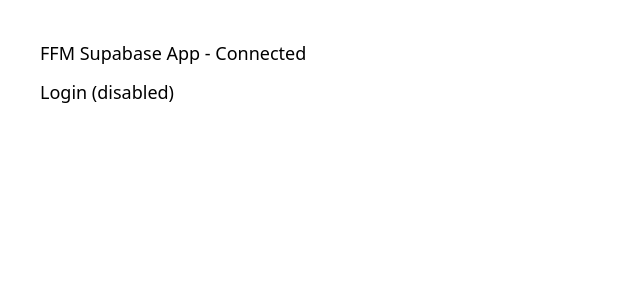
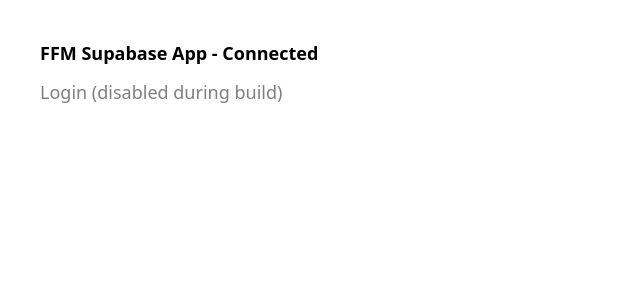
Before and after one commit to Srohrer03/ffm-supabase-app, a React (Vite) app: page / in a window 1280 px wide. Shown: the top 300 px of the page, without its empty margins (0-640 px from the left). Built offline with nearby package versions, Linux system fonts and the light colour scheme; no server answers.

Commit message:
Lock login disabled during build

```diff
--- a/src/App.tsx
+++ b/src/App.tsx
@@ -2,21 +2,25 @@ import { useEffect } from 'react'
 import { supabase } from './supabaseClient'
 
 export default function App() {
+  // Keep Supabase initialized (passive), but do NOT enable auth flows during build.
   useEffect(() => {
-    console.log('VITE_SUPABASE_URL:', import.meta.env.VITE_SUPABASE_URL)
-    console.log('VITE_SUPABASE_ANON_KEY present:', Boolean(import.meta.env.VITE_SUPABASE_ANON_KEY))
-
-    supabase.auth.getSession().then(({ data, error }: { data: unknown; error: unknown }) => {
-      console.log('Supabase session:', data)
-      console.log('Supabase error:', error)
-    })
+    supabase.auth.getSession()
   }, [])
 
   return (
     <div style={{ padding: '40px', fontSize: '18px' }}>
-      <div>FFM Supabase App - Connected</div>
-      <button disabled style={{ marginTop: '12px' }}>
-        Login (disabled)
+      <div style={{ fontWeight: 600 }}>FFM Supabase App - Connected</div>
+
+      <button
+        disabled
+        title="Login will be enabled after platform build is complete"
+        style={{
+          marginTop: '12px',
+          opacity: 0.5,
+          cursor: 'not-allowed'
+        }}
+      >
+        Login (disabled during build)
       </button>
     </div>
   )
```
